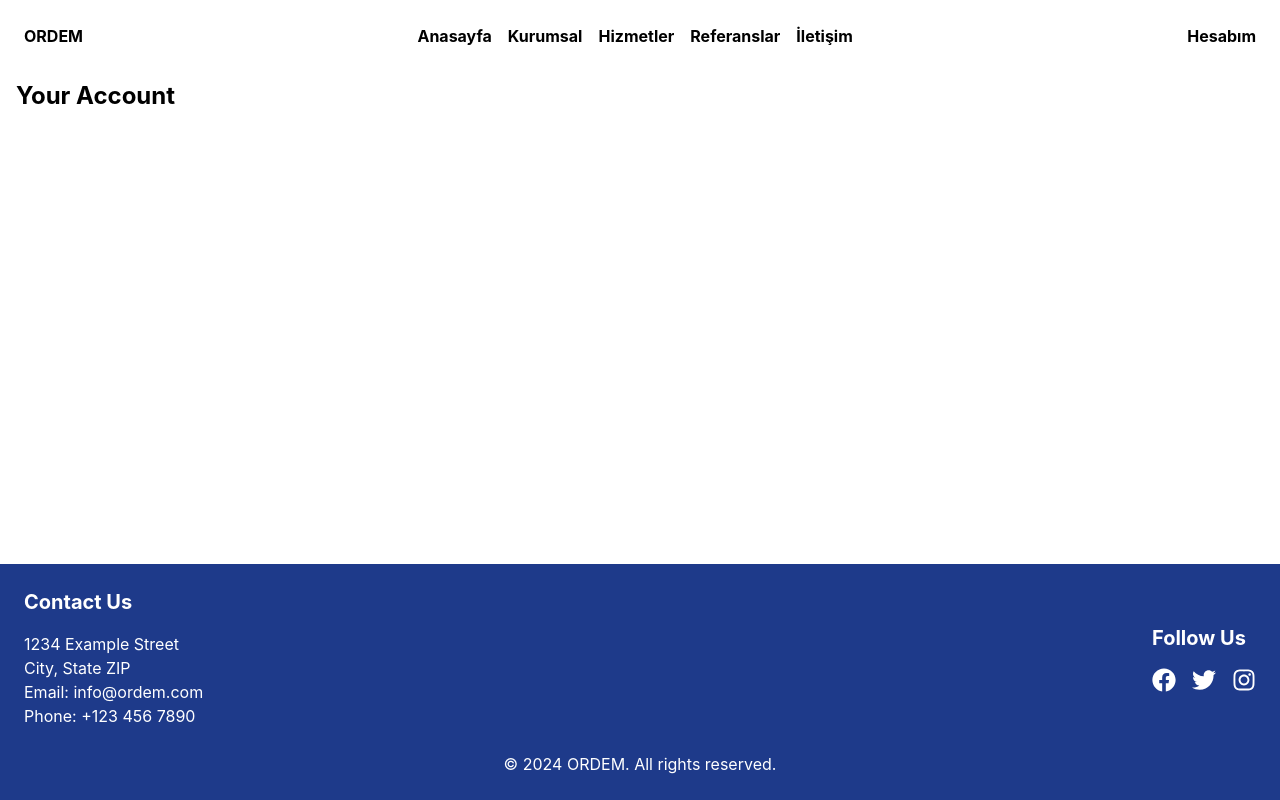
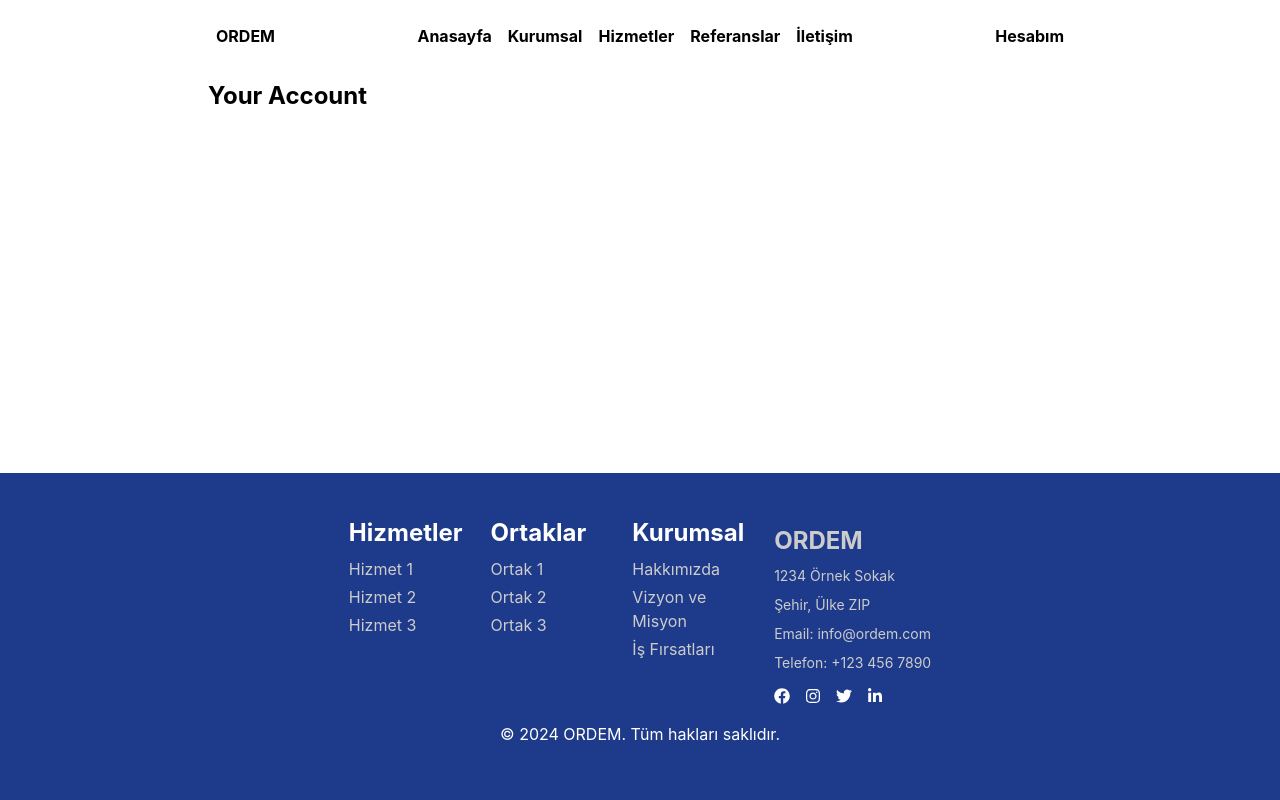
Before and after one commit to egecanakincioglu/ordem-webscript, a React (Create React App) app in the folder frontend/: page /account in a window 1280 px wide. Built offline with nearby package versions, Linux system fonts and the light colour scheme.

Commit message:
Footer component updated

```diff
--- a/frontend/src/components/Footer.tsx
+++ b/frontend/src/components/Footer.tsx
@@ -1,34 +1,71 @@
+// Footer.tsx
+
 import React from 'react';
-import { FaFacebook, FaTwitter, FaInstagram } from 'react-icons/fa';
+import { FaFacebook, FaTwitter, FaInstagram, FaXing, FaLinkedin, FaLinkedinIn } from 'react-icons/fa';
+import '../style/Footer.scss';
 
 const Footer: React.FC = () => {
   return (
-    <footer className="bg-blue-900 text-white p-6">
-      <div className="container mx-auto flex justify-between items-center">
-        <div className="flex flex-col">
-          <h2 className="text-xl font-bold mb-4">Contact Us</h2>
-          <p>1234 Example Street</p>
-          <p>City, State ZIP</p>
-          <p>Email: info@ordem.com</p>
-          <p>Phone: +123 456 7890</p>
-        </div>
-        <div className="flex flex-col">
-          <h2 className="text-xl font-bold mb-4">Follow Us</h2>
-          <div className="flex space-x-4">
-            <a href="#" className="text-white hover:text-gray-300">
-              <FaFacebook size={24} />
-            </a>
-            <a href="#" className="text-white hover:text-gray-300">
-              <FaTwitter size={24} />
-            </a>
-            <a href="#" className="text-white hover:text-gray-300">
-              <FaInstagram size={24} />
-            </a>
+    <footer className="footer">
+      <div className="container mx-auto py-6">
+        <div className="footer-content" style={{ maxWidth: '65%' }}>
+          {/* Hizmetler Menüsü */}
+          <div className="footer-menu">
+            <h2 className="text-2xl font-bold mb-2">Hizmetler</h2>
+            <ul className="footer-submenu">
+              <li><a href="#h1">Hizmet 1</a></li>
+              <li><a href="#h2">Hizmet 2</a></li>
+              <li><a href="#h3">Hizmet 3</a></li>
+            </ul>
+          </div>
+
+          {/* Ortaklar Menüsü */}
+          <div className="footer-menu">
+            <h2 className="text-2xl font-bold mb-2">Ortaklar</h2>
+            <ul className="footer-submenu">
+              <li><a href="#o1">Ortak 1</a></li>
+              <li><a href="#o2">Ortak 2</a></li>
+              <li><a href="#o3">Ortak 3</a></li>
+            </ul>
+          </div>
+
+          {/* ORDEM Menüsü */}
+          <div className="footer-menu">
+            <h2 className="text-2xl font-bold mb-2">Kurumsal</h2>
+            <ul className="footer-submenu">
+              <li><a href="#hak">Hakkımızda</a></li>
+              <li><a href="#vv">Vizyon ve Misyon</a></li>
+              <li><a href="#if">İş Fırsatları</a></li>
+            </ul>
+          </div>
+
+          {/* Adres ve İletişim Bilgileri */}
+          <div className="footer-contact mt-4">
+            <h2 className="text-2xl font-bold mb-2">ORDEM</h2>
+            <p className="mb-2">1234 Örnek Sokak</p>
+            <p className="mb-2">Şehir, Ülke ZIP</p>
+            <p className="mb-2">Email: info@ordem.com</p>
+            <p className="mb-2">Telefon: +123 456 7890</p>
+            <div className="footer-social-links mt-4">
+              <a href="#facebook" className="footer-social-link">
+                <FaFacebook size={16} />
+              </a>
+              <a href="#instagram" className="footer-social-link">
+                <FaInstagram size={16} />
+              </a>
+              <a href="#twitter" className="footer-social-link">
+                <FaTwitter size={16} />
+              </a>
+              <a href="#linkedin" className="footer-social-link">
+                <FaLinkedinIn size={16} />
+              </a>
+            </div>
           </div>
         </div>
-      </div>
-      <div className="mt-6 text-center">
-        <p>&copy; {new Date().getFullYear()} ORDEM. All rights reserved.</p>
+        {/* Telif Hakkı Kısmı */}
+        <div className="footer-copyright mt-4 text-center">
+          <p>&copy; {new Date().getFullYear()} ORDEM. Tüm hakları saklıdır.</p>
+        </div>
       </div>
     </footer>
   );
```
